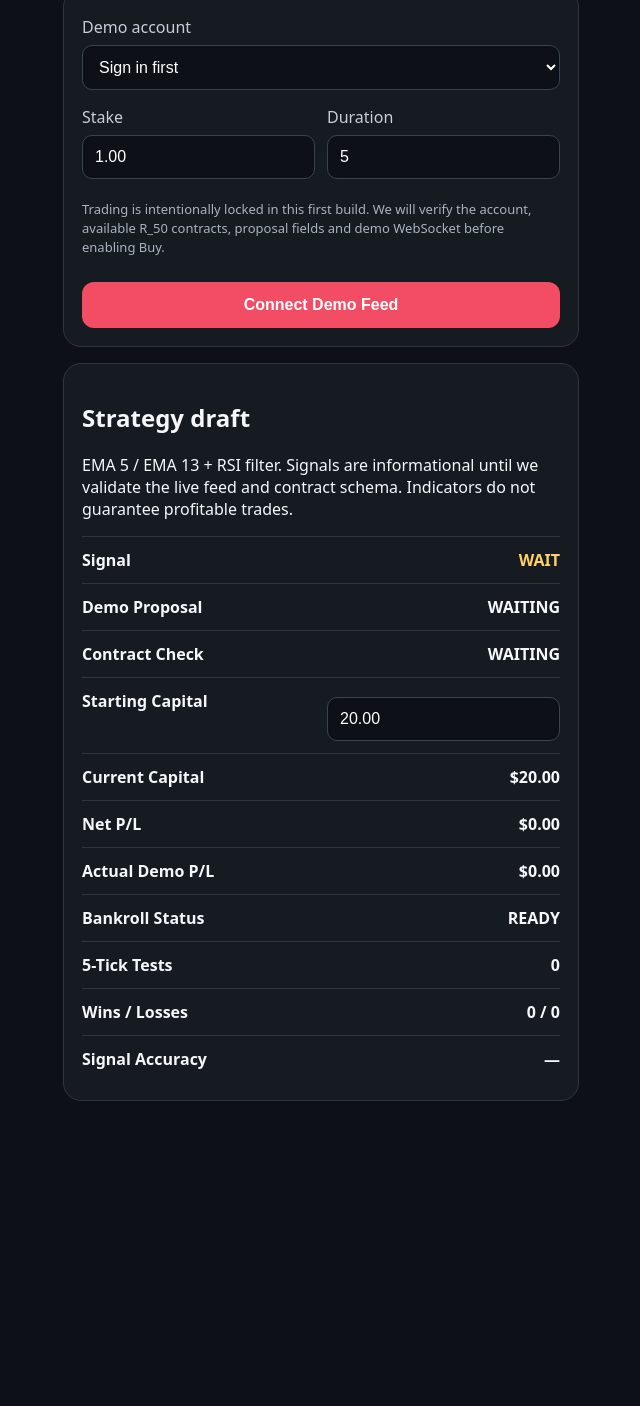
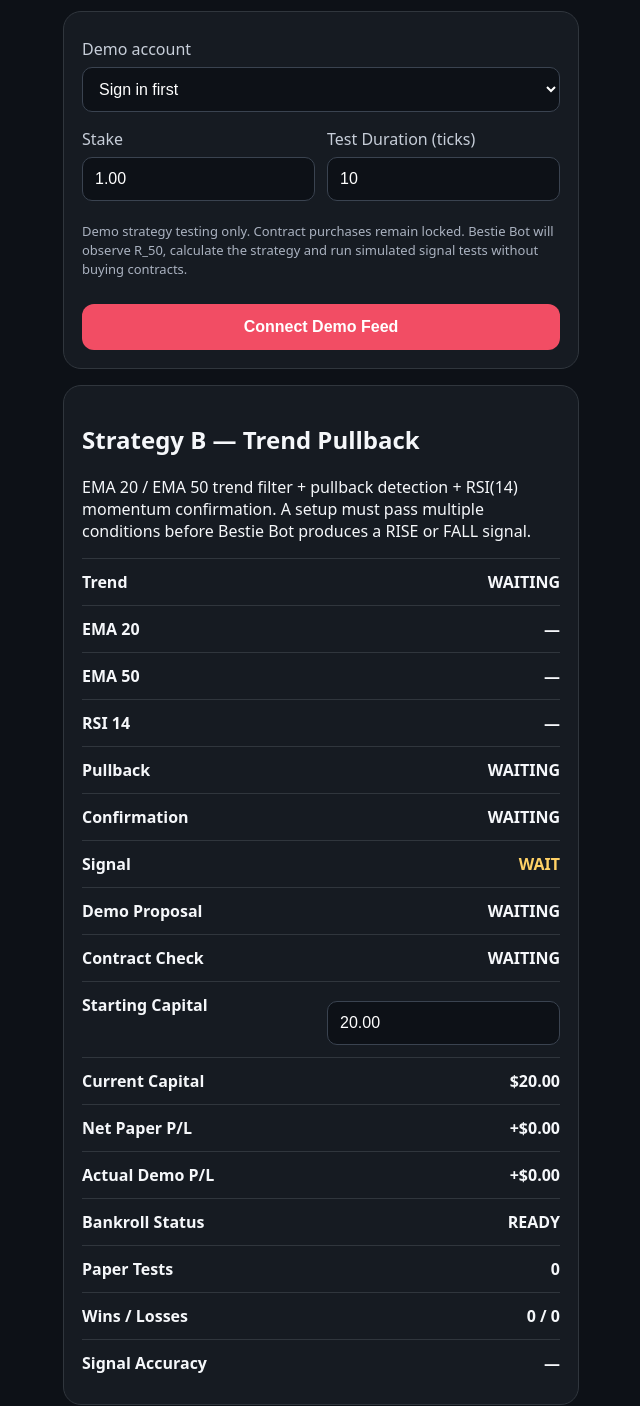
Before and after one commit to swaynechambers357-lang/Bestiebot, a website: page public/index.html in a window 1280 px wide. Shown: the part 320-1726 px from the top of the page, without its empty margins (319-959 px from the left). Before the commit the page ends 1459 px from the top, so only its background shows below. Drawn offline with Linux system fonts and the light colour scheme; no server answers.

Commit message:
Update index.html

```diff
--- a/public/index.html
+++ b/public/index.html
@@ -1,33 +1,176 @@
 <!doctype html>
-<html><head><meta charset="utf-8"><meta name="viewport" content="width=device-width,initial-scale=1">
-<title>Bestie Bot — Demo</title><link rel="stylesheet" href="/style.css"></head>
-<body><main>
+<html>
+<head>
+  <meta charset="utf-8">
+  <meta name="viewport" content="width=device-width,initial-scale=1">
+  <title>Bestie Bot — Demo Strategy Lab</title>
+  <link rel="stylesheet" href="/style.css">
+</head>
+
+<body>
+<main>
+
   <h1>Bestie Bot <span>DEMO</span></h1>
-<p class="sub">Volatility 50 signal lab • fixed stake • no loss-chasing</p>
+  <p class="sub">
+    Volatility 50 strategy lab • trend + pullback + confirmation • no loss-chasing
+  </p>
+
   <section class="card">
     <div id="status">Checking login…</div>
+
     <button id="login">Connect Deriv Demo</button>
     <button id="logout" class="secondary">Log out</button>
   </section>
+
   <section class="card">
-<label>Demo account<select id="account"><option>Sign in first</option></select></label>
-<div class="grid"><label>Stake<input id="stake" value="1.00" inputmode="decimal"></label>
-<label>Duration<input id="duration" value="5" inputmode="numeric"></label></div>
-<p class="small">Trading is intentionally locked in this first build. We will verify the account, available R_50 contracts, proposal fields and demo WebSocket before enabling Buy.</p>
-<button id="connect" disabled>Connect Demo Feed</button>
+
+    <label>
+      Demo account
+      <select id="account">
+        <option>Sign in first</option>
+      </select>
+    </label>
+
+    <div class="grid">
+
+      <label>
+        Stake
+        <input
+          id="stake"
+          value="1.00"
+          inputmode="decimal">
+      </label>
+
+      <label>
+        Test Duration (ticks)
+        <input
+          id="duration"
+          value="10"
+          min="1"
+          inputmode="numeric">
+      </label>
+
+    </div>
+
+    <p class="small">
+      Demo strategy testing only. Contract purchases remain locked.
+      Bestie Bot will observe R_50, calculate the strategy and run
+      simulated signal tests without buying contracts.
+    </p>
+
+    <button id="connect" disabled>
+      Connect Demo Feed
+    </button>
+
   </section>
+
   <section class="card">
-<h2>Strategy draft</h2>
-<p>EMA 5 / EMA 13 + RSI filter. Signals are informational until we validate the live feed and contract schema. Indicators do not guarantee profitable trades.</p>
-<div class="metric"><b>Signal</b><strong id="signal">WAIT</strong></div>
-  <div class="metric"><b>Demo Proposal</b><strong id="proposalCheck">WAITING</strong></div>
-  <div class="metric"><b>Contract Check</b><strong id="contractCheck">WAITING</strong></div>
-<div class="metric"><b>Starting Capital</b><strong><input id="capital" type="number" value="20.00" min="0.01" step="0.01" inputmode="decimal"></strong></div>
-<div class="metric"><b>Current Capital</b><strong id="currentCapital">$20.00</strong></div>
-<div class="metric"><b>Net P/L</b><strong id="sessionPL">$0.00</strong></div>
-  <div class="metric"><b>Actual Demo P/L</b><strong id="actualPL">$0.00</strong></div>
-<div class="metric"><b>Bankroll Status</b><strong id="bankrollStatus">READY</strong></div>
-<div class="metric"><b>5-Tick Tests</b><strong id="tests">0</strong></div>
-<div class="metric"><b>Wins / Losses</b><strong id="record">0 / 0</strong></div>
-<div class="metric"><b>Signal Accuracy</b><strong id="accuracy">—</strong></div>
-</section><script src="/app.js"></script></main></body></html>
+
+    <h2>Strategy B — Trend Pullback</h2>
+
+    <p>
+      EMA 20 / EMA 50 trend filter + pullback detection + RSI(14)
+      momentum confirmation. A setup must pass multiple conditions
+      before Bestie Bot produces a RISE or FALL signal.
+    </p>
+
+    <div class="metric">
+      <b>Trend</b>
+      <strong id="trend">WAITING</strong>
+    </div>
+
+    <div class="metric">
+      <b>EMA 20</b>
+      <strong id="ema20">—</strong>
+    </div>
+
+    <div class="metric">
+      <b>EMA 50</b>
+      <strong id="ema50">—</strong>
+    </div>
+
+    <div class="metric">
+      <b>RSI 14</b>
+      <strong id="rsiValue">—</strong>
+    </div>
+
+    <div class="metric">
+      <b>Pullback</b>
+      <strong id="pullback">WAITING</strong>
+    </div>
+
+    <div class="metric">
+      <b>Confirmation</b>
+      <strong id="confirmation">WAITING</strong>
+    </div>
+
+    <div class="metric">
+      <b>Signal</b>
+      <strong id="signal">WAIT</strong>
+    </div>
+
+    <div class="metric">
+      <b>Demo Proposal</b>
+      <strong id="proposalCheck">WAITING</strong>
+    </div>
+
+    <div class="metric">
+      <b>Contract Check</b>
+      <strong id="contractCheck">WAITING</strong>
+    </div>
+
+    <div class="metric">
+      <b>Starting Capital</b>
+      <strong>
+        <input
+          id="capital"
+          type="number"
+          value="20.00"
+          min="0.01"
+          step="0.01"
+          inputmode="decimal">
+      </strong>
+    </div>
+
+    <div class="metric">
+      <b>Current Capital</b>
+      <strong id="currentCapital">$20.00</strong>
+    </div>
+
+    <div class="metric">
+      <b>Net Paper P/L</b>
+      <strong id="sessionPL">+$0.00</strong>
+    </div>
+
+    <div class="metric">
+      <b>Actual Demo P/L</b>
+      <strong id="actualPL">+$0.00</strong>
+    </div>
+
+    <div class="metric">
+      <b>Bankroll Status</b>
+      <strong id="bankrollStatus">READY</strong>
+    </div>
+
+    <div class="metric">
+      <b>Paper Tests</b>
+      <strong id="tests">0</strong>
+    </div>
+
+    <div class="metric">
+      <b>Wins / Losses</b>
+      <strong id="record">0 / 0</strong>
+    </div>
+
+    <div class="metric">
+      <b>Signal Accuracy</b>
+      <strong id="accuracy">—</strong>
+    </div>
+
+  </section>
+
+  <script src="/app.js"></script>
+
+</main>
+</body>
+</html>
```
Lines whose indentation alone changed are shown as unchanged.
